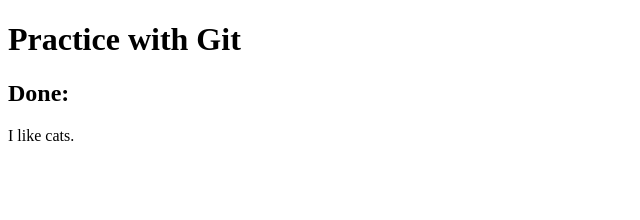
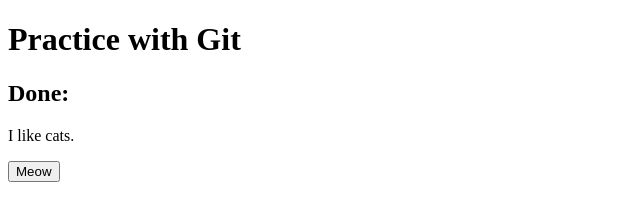
Before and after one commit to rmccrear/week-1-git-practice-may-2024, a plain HTML site: page index.html in a window 1280 px wide. Shown: the whole page, without its empty margins (0-640 px from the left). Drawn offline with Linux system fonts and the light colour scheme.

Commit message:
add button

```diff
--- a/index.html
+++ b/index.html
@@ -11,6 +11,7 @@
   <h1>Practice with Git</h1>
   <h2>Done: </h2>
   <p>I like cats.</p>
+  <button>Meow</button>
 
 </body>
 
```
